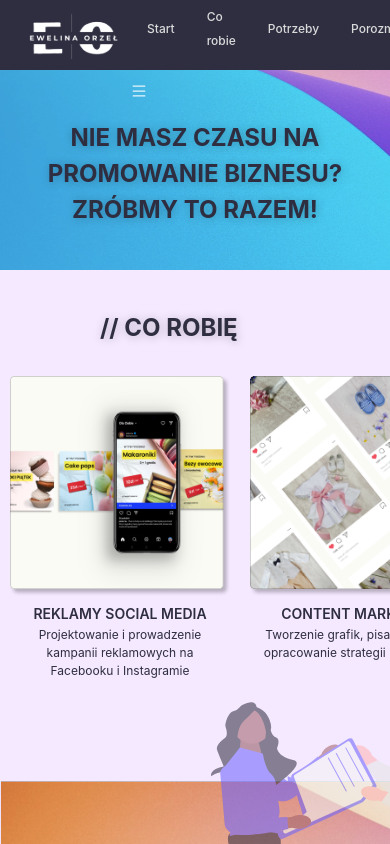
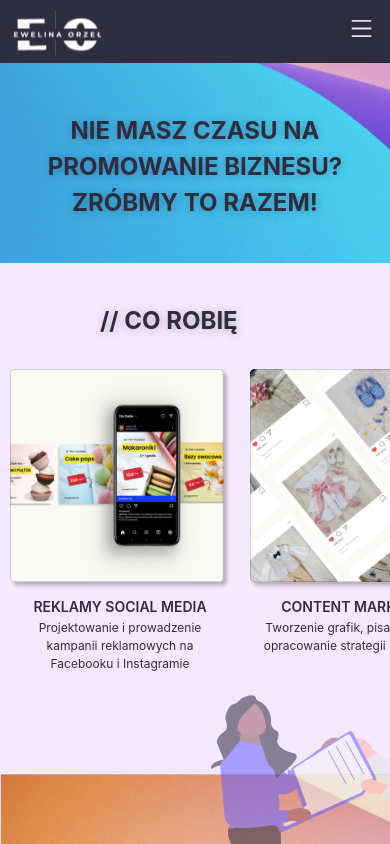
Before and after one commit to OrJaku/ew-marketing, a React (Vite) app: page / in a window 390 px wide. Shown: the top 844 px of the page. Built offline with nearby package versions, Linux system fonts and the light colour scheme.

Commit message:
Added mobile nav menu

```diff
--- a/src/App.jsx
+++ b/src/App.jsx
@@ -35,6 +35,7 @@ function App() {
   return (
     <div>
       <Navbar
+        isMobile={isMobile}
         headerContentRef={headerContentRef}
         middleBannerRef={middleBannerRef}
         bottomBannerRef={bottomBannerRef} />
--- a/src/components/Navbar/Navbar.jsx
+++ b/src/components/Navbar/Navbar.jsx
@@ -1,18 +1,35 @@
-import React from 'react'
+import React, { useState } from 'react'
 import styles from './Navbar.module.css'
 
 import { AiOutlineMenu, AiOutlineClose } from 'react-icons/ai'
 import Logo from '../../assets/logo.svg'
 
-const Navbar = ({ middleBannerRef, bottomBannerRef, headerContentRef }) => {
+const Navbar = ({ isMobile, middleBannerRef, bottomBannerRef, headerContentRef }) => {
+    const [mobileMenuOpen, setMobileMenuOpen] = useState(false)
+
     return (
         <header className={styles.navbar}>
-            <img src={Logo} alt="EO" />
-            <nav>
+            <div className={styles.upper_bar}>
+                <img className={styles.logo} src={Logo} alt="EO" />
+                {isMobile
+                    ? !mobileMenuOpen
+                        ? <div className={styles.menu_btn}>
+                            <AiOutlineMenu
+                                onClick={() => setMobileMenuOpen(!mobileMenuOpen)}
+                                size={25}
+                                cursor={'pointer'} />
+                        </div>
+                        : <div className={styles.menu_btn}>
+                            <AiOutlineClose
+                                onClick={() => setMobileMenuOpen(false)}
+                                size={25}
+                                cursor={'pointer'} />
+                        </div>
+                    : ""}
+            </div>
+            {!isMobile || isMobile && mobileMenuOpen
+                ? <nav>
                     <ul className={styles.menu}>
-                    <li>
-                        <a href='/'>Start</a>
-                    </li>
                         <li>
                             <a
                                 onClick={() => headerContentRef.current.scrollIntoView({
@@ -44,10 +61,8 @@ const Navbar = ({ middleBannerRef, bottomBannerRef, headerContentRef }) => {
                             <a href='/'>O mnie</a>
                         </li>
                     </ul>
-                <div className={styles.menu}>
-                    <AiOutlineMenu />
-                </div>
                 </nav>
+                : ""}
         </header>
     )
 }
--- a/src/components/Navbar/Navbar.module.css
+++ b/src/components/Navbar/Navbar.module.css
@@ -1,19 +1,17 @@
-
-
 .navbar {
     max-width: var(--page-max-width);
-    height: 70px;
+    height: 65px;
     display: flex;
     justify-content: space-between;
     align-items: center;
-    padding: 1rem;
     background-color: var(--nav-color);
     margin-right: 0px;
 }
 
+
+
 .menu {
     display: flex;
-    align-items: center;
 }
 
 
@@ -25,3 +23,40 @@
     font-size: 12px;
 
 }
+
+.menu_btn {
+    padding: 1rem;
+}
+
+
+@media screen and (max-width: 740px) {
+    .navbar {
+        display: block;
+        height: fit-content;
+        align-items: unset;
+        transition: left 1s;
+
+    }
+
+    .menu {
+        display: flex;
+        flex-direction: column;
+        margin-top: -20px;
+        text-align: center;
+        height: fit-content;
+        padding-top: 0px;
+        background-color: var(--nav-color);
+    }
+
+    .menu a {
+        font-size: 18px;
+        font-weight: 500;
+    }
+
+    .upper_bar{
+        display: flex;
+        justify-content: space-between;
+
+    }
+
+}
```
Lines whose indentation alone changed are shown as unchanged.
